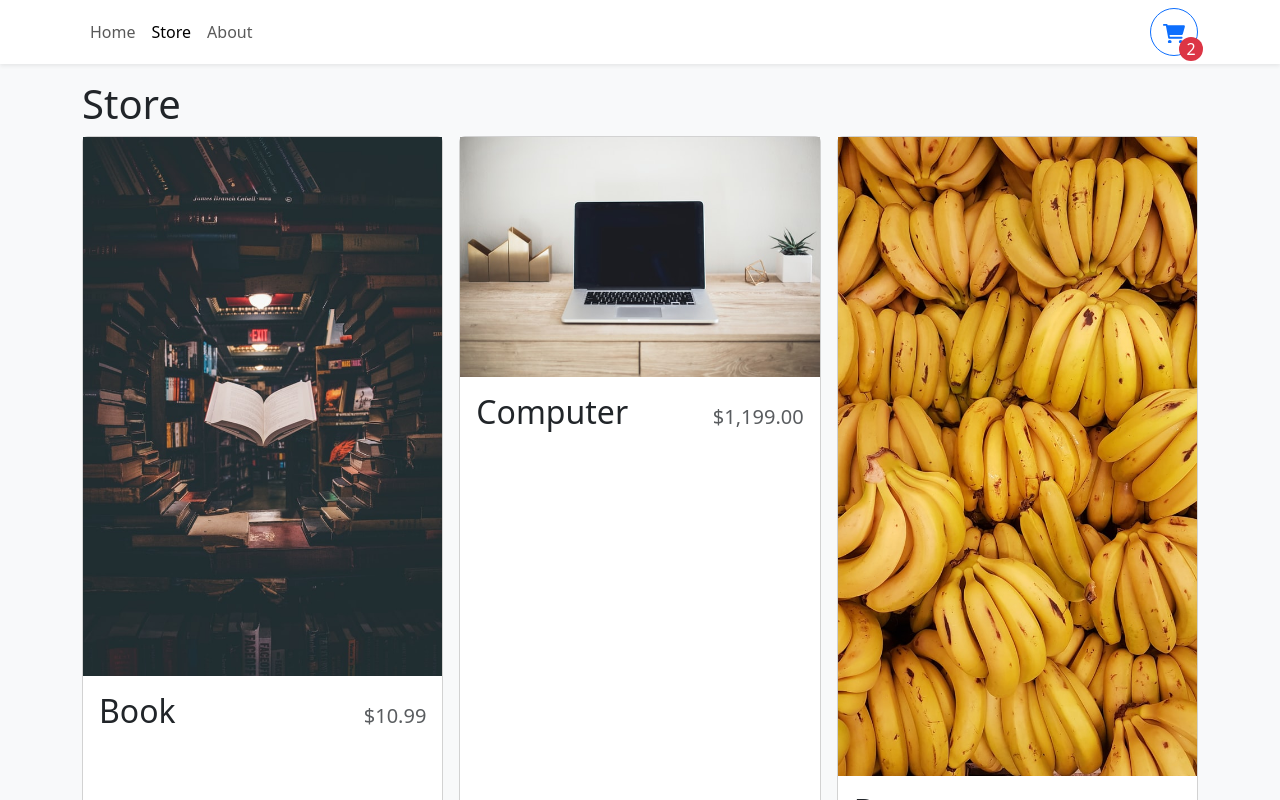
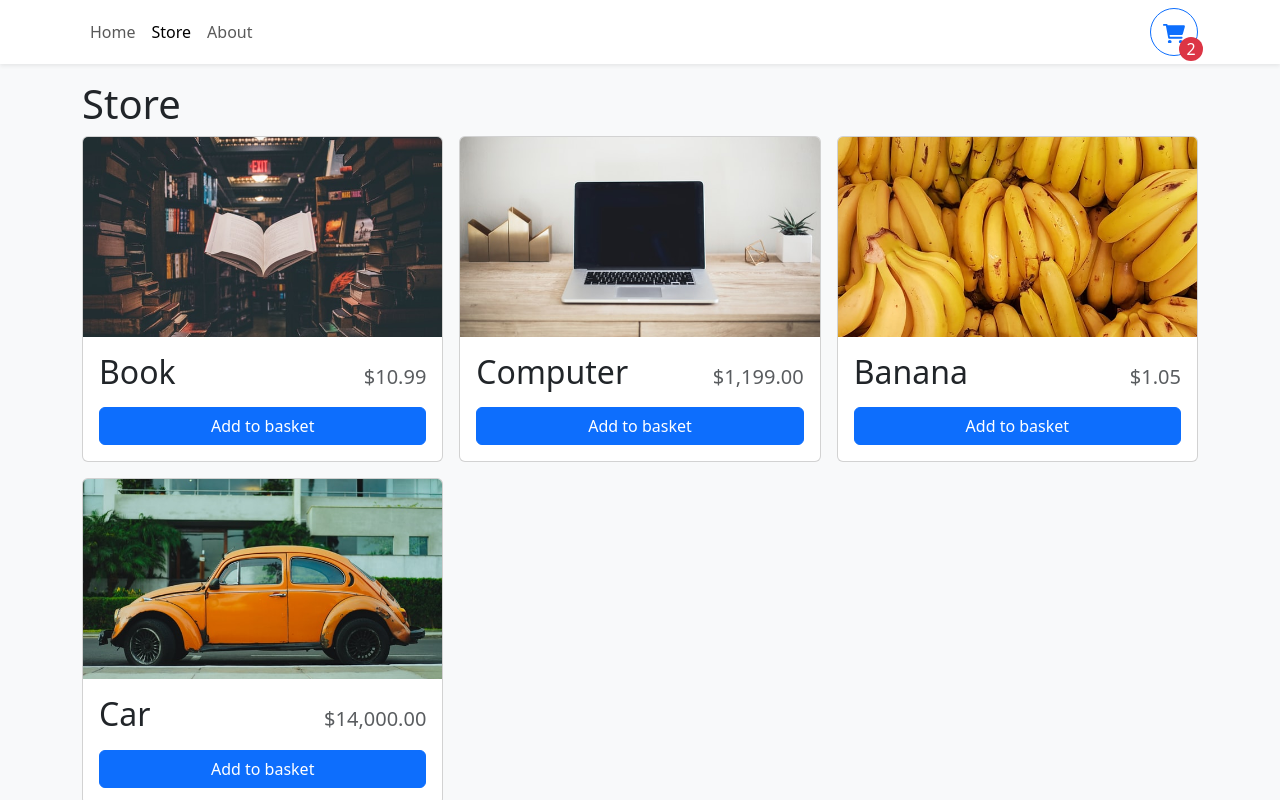
Before and after one commit to Salar-Sali/shopping-card, a React (Vite) app: page /store in a window 1280 px wide. Shown: the top 800 px of the page. Built offline with nearby package versions, Linux system fonts and the light colour scheme.

Commit message:
node build deleted

```diff
--- a/index.html
+++ b/index.html
@@ -5,7 +5,7 @@
   <meta charset="UTF-8" />
   <link rel="icon" type="image/svg+xml" href="/vite.svg" />
   <meta name="viewport" content="width=device-width, initial-scale=1.0" />
-  <title>Salar store6</title>
+  <title>Salar store7</title>
 </head>
 
 <body class="bg-light">
--- a/src/components/store-item/store-item.tsx
+++ b/src/components/store-item/store-item.tsx
@@ -18,14 +18,13 @@ const StoreItem = (props: IStoreItemProps) => {
   const quantity = getCartQuantity(vm.id);
   return (
     <Card className="h-100">
-      {/* <Card.Img
+      <Card.Img
         src={vm.imgUrl}
         variant="top"
         height="200px"
         alt={vm.name}
         style={{ objectFit: "cover" }}
-      /> */}
-      <img src={vm.imgUrl} />
+      />
       <Card.Body className="d-flex flex-column">
         <Card.Title className="d-flex justify-content-between align-items-baseline mb-3">
           <span className="fs-2">{vm.name}</span>
--- a/src/pages/store-page.tsx
+++ b/src/pages/store-page.tsx
@@ -1,5 +1,5 @@
 import { Col, Row } from "react-bootstrap";
-import storeItems from "../data/items.json";
+import StoreItems from "../data/items.json";
 import StoreItem from "../components/store-item/store-item";
 import langKey from "../bootstrap/i18n/langKey";
 import { useTranslation } from "react-i18next";
@@ -11,7 +11,7 @@ const StorePage = () => {
       <h1>{t(langKey.navbar.store)}</h1>
       {/* for medium screen: 2 cols, for extra small: 1 col, large screen: 3 cols */}
       <Row md={2} xs={1} lg={3} className="g-3">
-        {storeItems.map((item) => (
+        {StoreItems.map((item) => (
           <Col key={item.id}>
             <StoreItem vm={item} />
           </Col>
```
Also changed, not shown: 1 other file (tests, documents, lock files or other folders).
